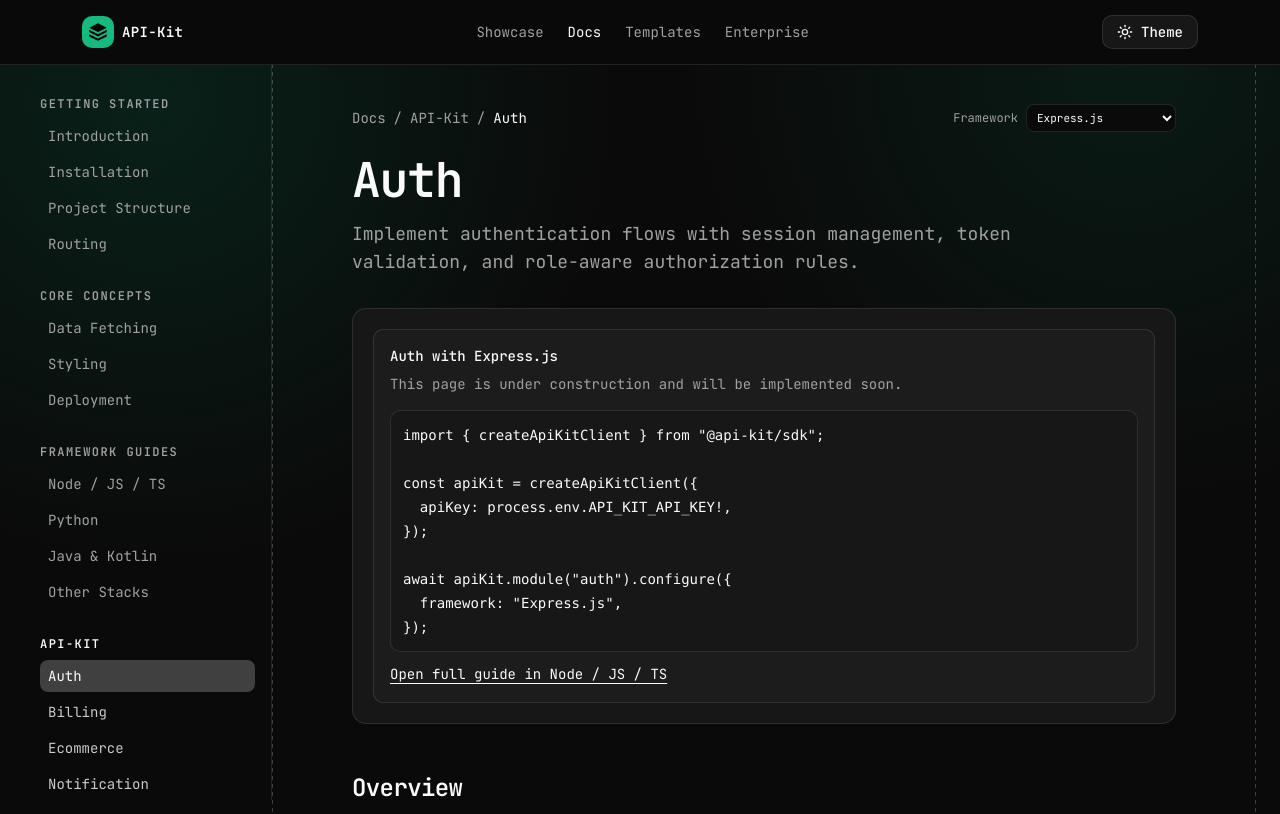
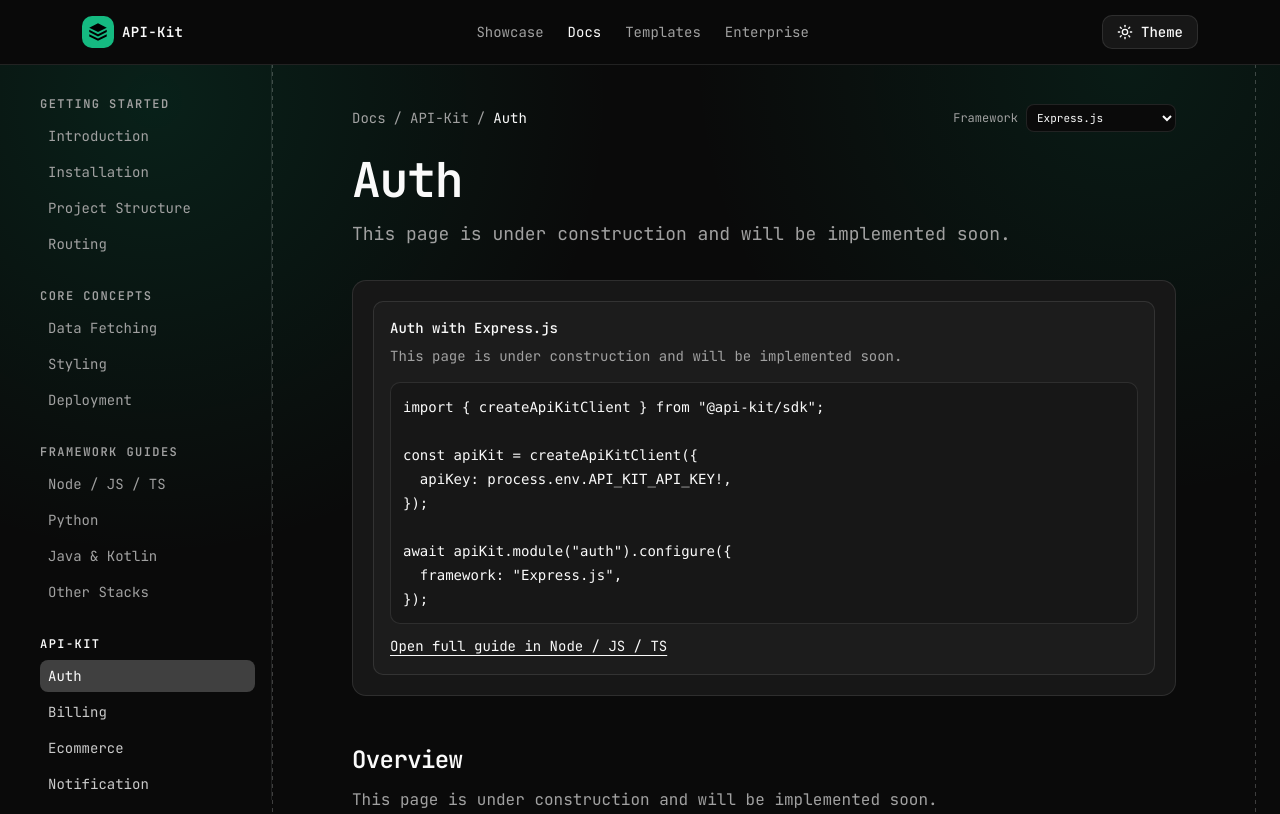
Before and after one commit to API-Kit-com/api-kit, a Next.js app: page /en/docs/api-kit/auth in a window 1280 px wide. Shown: the top 814 px of the page. Built offline with nearby package versions, Linux system fonts and the light colour scheme.

Commit message:
docs: mark api-kit module pages as under construction

```diff
--- a/components/docs-content.ts
+++ b/components/docs-content.ts
@@ -81,14 +81,12 @@
     page: {
       breadcrumb: "API-Kit / Auth",
       pageTitle: "Auth",
-      description:
-        "Implement authentication flows with session management, token validation, and role-aware authorization rules.",
+      description: docsTopicComingSoonDescription,
       sections: [
         {
           id: "overview",
           title: "Overview",
-          description:
-            "Use Auth to handle sign-in, session refresh, and permissions with pluggable identity providers.",
+          description: docsTopicComingSoonDescription,
         },
       ],
     },
@@ -100,14 +98,12 @@
     page: {
       breadcrumb: "API-Kit / Billing",
       pageTitle: "Billing",
-      description:
-        "Run subscription and usage-based billing with invoices, plan upgrades, and lifecycle webhooks.",
+      description: docsTopicComingSoonDescription,
       sections: [
         {
           id: "overview",
           title: "Overview",
-          description:
-            "Configure plans, payment methods, and recurring charges while tracking customer billing status.",
+          description: docsTopicComingSoonDescription,
         },
       ],
     },
@@ -119,14 +115,12 @@
     page: {
       breadcrumb: "API-Kit / Ecommerce",
       pageTitle: "Ecommerce",
-      description:
-        "Compose product catalog, cart, checkout, and order endpoints for custom commerce experiences.",
+      description: docsTopicComingSoonDescription,
       sections: [
         {
           id: "overview",
           title: "Overview",
-          description:
-            "Model products, inventory, and purchase flows with APIs built for headless storefronts.",
+          description: docsTopicComingSoonDescription,
         },
       ],
     },
@@ -138,14 +132,12 @@
     page: {
       breadcrumb: "API-Kit / Notification",
       pageTitle: "Notification",
-      description:
-        "Deliver transactional communications through email, SMS, and push with retries and tracking.",
+      description: docsTopicComingSoonDescription,
       sections: [
         {
           id: "overview",
           title: "Overview",
-          description:
-            "Centralize delivery channels, templates, and provider failover in a single notification layer.",
+          description: docsTopicComingSoonDescription,
         },
       ],
     },
@@ -157,14 +149,12 @@
     page: {
       breadcrumb: "API-Kit / Organization",
       pageTitle: "Organization",
-      description:
-        "Manage workspaces, members, and permissions for multi-tenant products and enterprise accounts.",
+      description: docsTopicComingSoonDescription,
       sections: [
         {
           id: "overview",
           title: "Overview",
-          description:
-            "Control organization-level settings, invitations, and role policies across teams and environments.",
+          description: docsTopicComingSoonDescription,
         },
       ],
     },
@@ -176,14 +166,12 @@
     page: {
       breadcrumb: "API-Kit / Rate Limits",
       pageTitle: "Rate Limits",
-      description:
-        "Protect APIs with quota policies, burst control, and clear error responses for client retry logic.",
+      description: docsTopicComingSoonDescription,
       sections: [
         {
           id: "overview",
           title: "Overview",
-          description:
-            "Set limits per key or workspace and expose headers so clients can adapt traffic automatically.",
+          description: docsTopicComingSoonDescription,
         },
       ],
     },
@@ -195,14 +183,12 @@
     page: {
       breadcrumb: "API-Kit / SDK",
       pageTitle: "SDK",
-      description:
-        "Integrate faster with typed clients, built-in auth handling, and helpers for pagination and retries.",
+      description: docsTopicComingSoonDescription,
       sections: [
         {
           id: "overview",
           title: "Overview",
-          description:
-            "Use the SDK as the default integration path for consistent request handling and error management.",
+          description: docsTopicComingSoonDescription,
         },
       ],
     },
```
